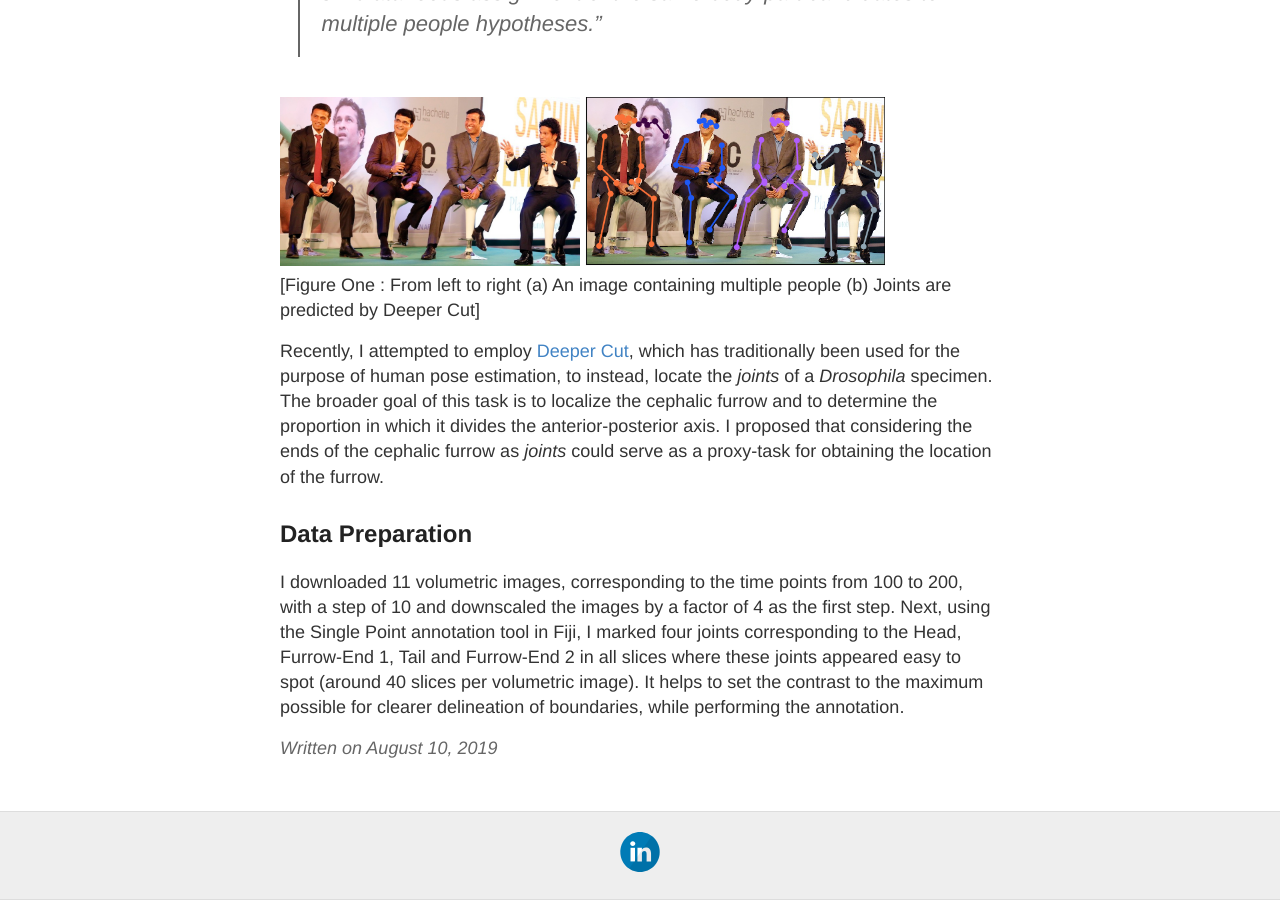
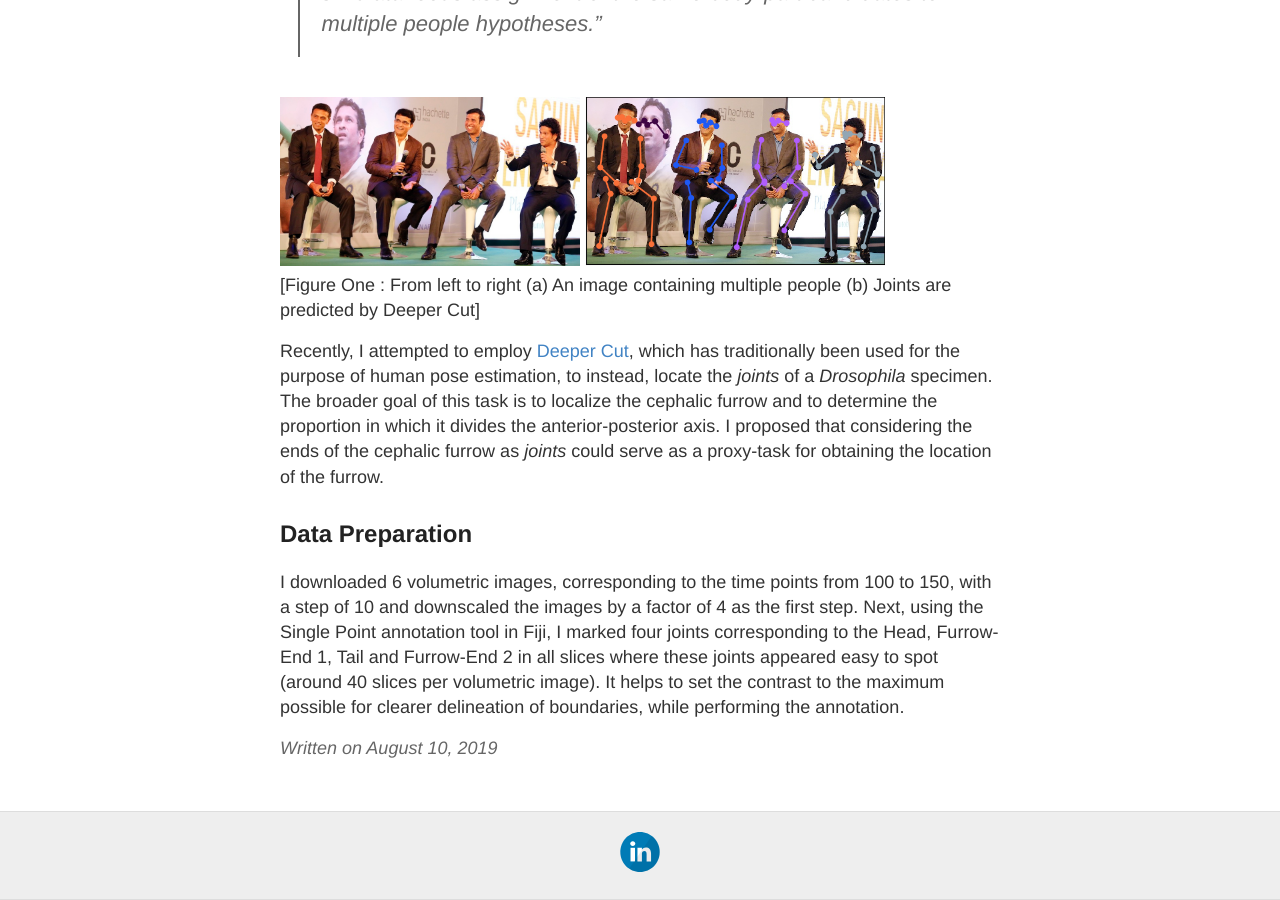
Before and after one commit to malaalam/minuteskeeper, a Jekyll site: the page built from _posts/2019-08-10-10-August-2019.md, in a window 1280 px wide and 900 px high, scrolled down 608 px. Built offline with Jekyll 4.4.1, drawn with Linux system fonts in a browser that asks for light colours; a script that is not in the unit is left out; comment, search, counter and statistics services are not loaded.

Commit message:
Changed the number of volumetric images

```diff
--- a/_posts/2019-08-10-10-August-2019.md
+++ b/_posts/2019-08-10-10-August-2019.md
@@ -21,4 +21,4 @@ Recently, I attempted to employ [Deeper Cut](https://arxiv.org/abs/1605.03170),
 
 ## Data Preparation
 
-I downloaded 11 volumetric images, corresponding to the time points from 100 to 200, with a step of 10 and downscaled the images by a factor of 4 as the first step. Next, using the Single Point annotation tool in Fiji, I marked four joints corresponding to the Head, Furrow-End 1, Tail and Furrow-End 2 in all slices where these joints appeared easy to spot (around 40 slices per volumetric image). It helps to set the contrast to the maximum possible for clearer delineation of boundaries, while performing the annotation.
+I downloaded 6 volumetric images, corresponding to the time points from 100 to 150, with a step of 10 and downscaled the images by a factor of 4 as the first step. Next, using the Single Point annotation tool in Fiji, I marked four joints corresponding to the Head, Furrow-End 1, Tail and Furrow-End 2 in all slices where these joints appeared easy to spot (around 40 slices per volumetric image). It helps to set the contrast to the maximum possible for clearer delineation of boundaries, while performing the annotation.
```
